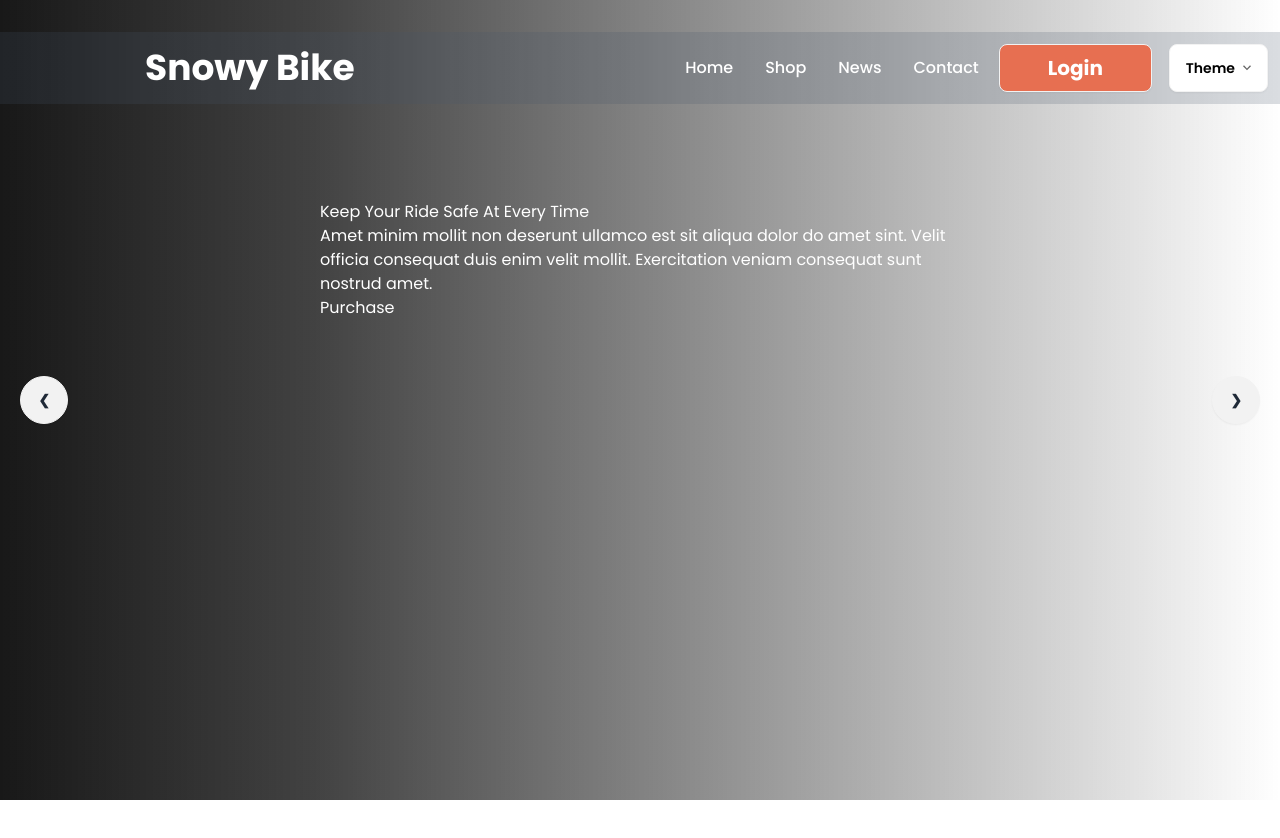
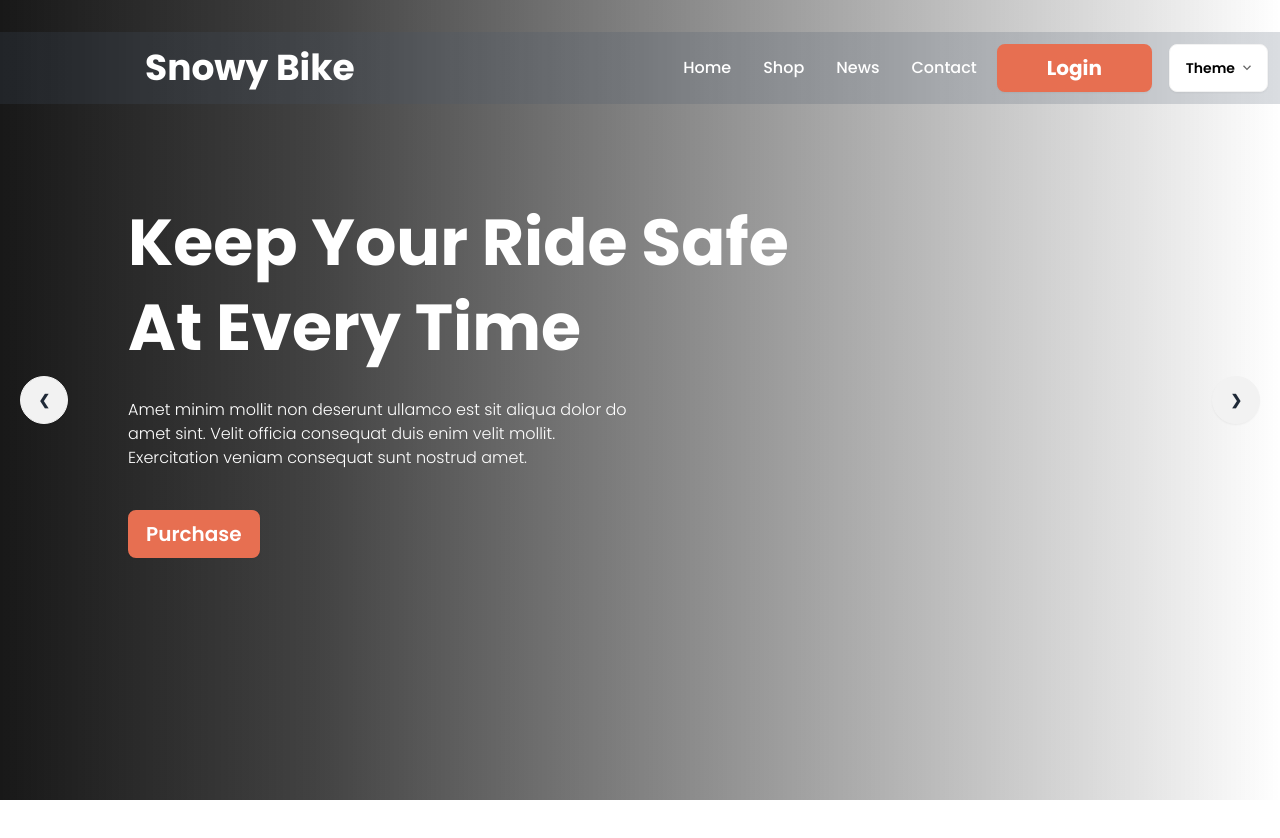
Before and after one commit to ataullah1/Biker-Zone, a plain HTML site: page index.html in a window 1280 px wide. Drawn offline with nearby package versions, Linux system fonts and the light colour scheme.

```diff
--- a/index.html
+++ b/index.html
@@ -38,7 +38,12 @@
           url('./images/slider/headerbg.png');
       }
 
-      @media screen and (max-width: 400) {
+      .bg-primary {
+        border: 2px solid #e76f51;
+      }
+      .bg-primary:hover {
+        background-color: rgba(255, 166, 0, 0);
+        border: 2px solid #e76f51;
       }
     </style>
 
@@ -60,7 +65,7 @@
       <div class="carousel w-full h-full">
         <div
           id="slide1"
-          class="carousel-item relative w-full flex items-center justify-center h-[100vh] header-bg bg-center bg-cover"
+          class="carousel-item relative w-full flex items-center h-[100vh] header-bg bg-center bg-cover"
         >
           <div
             class="navbar flex flex-col sm:flex-row sm:justify-between bg-base-100 bg-slate-600 bg-opacity-20 px-[2%] sm:px-[10%] absolute top-8"
@@ -284,17 +289,26 @@
               </div>
             </div>
           </div>
-          <div class="h-2/4 w-1/2">
-            <h1>Keep Your Ride Safe At Every Time</h1>
-            <p>
+          <div class="h-2/4 px-[5%] sm:px-[10%]">
+            <h1
+              class="text-4xl sm:text-5xl md:text-[65px] font-bold leading-[60px] sm:leading-[85px]"
+            >
+              Keep Your Ride Safe <br />
+              At Every Time
+            </h1>
+            <p class="text-base font-light leading-6 w-4/5 lg:w-1/2 pt-7 pb-10">
               Amet minim mollit non deserunt ullamco est sit aliqua dolor do
               amet sint. Velit officia consequat duis enim velit mollit.
               Exercitation veniam consequat sunt nostrud amet.
             </p>
-            <button>Purchase</button>
+            <button
+              class="btn btn-error bg-primary text-white text-lg sm:text-xl font-semibold"
+            >
+              Purchase
+            </button>
           </div>
           <div
-            class="absolute flex justify-between transform -translate-y-1/2 left-5 right-5 top-1/2"
+            class="absolute flex justify-between transform sm:-translate-y-1/2 left-5 right-5 bottom-4 sm:bottom-auto sm:top-1/2"
           >
             <a
               href="#slide4"
```
